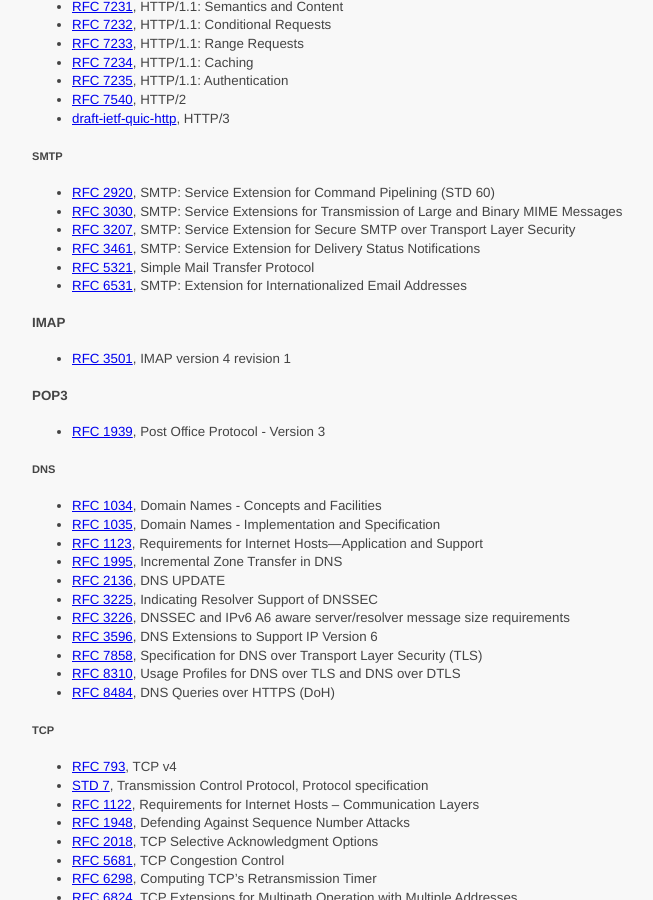
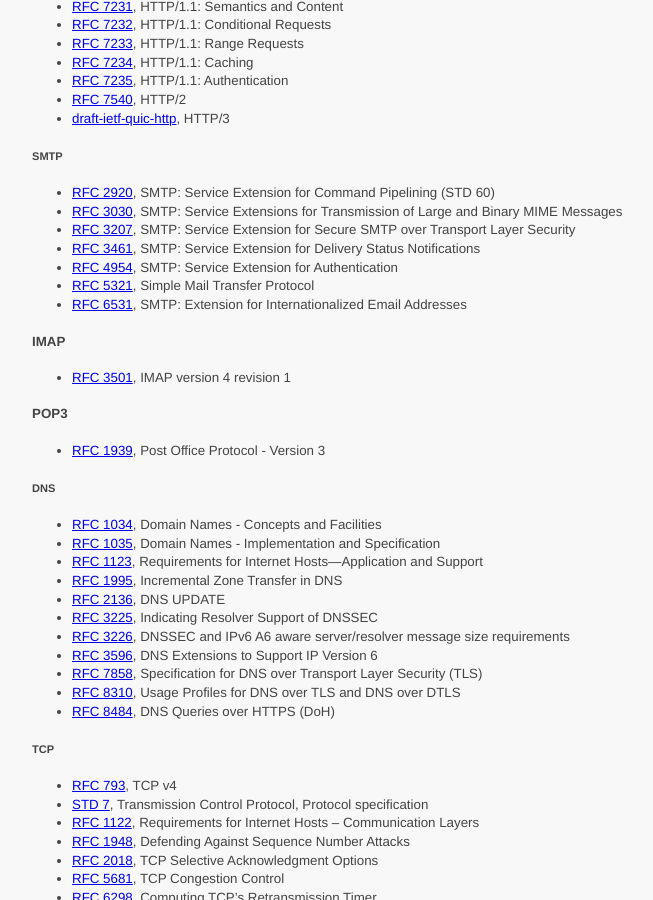
Before and after one commit to ycpcs/cs330-fall2021, a Jekyll site: the page built from resources/index.md, in a window 1280 px wide and 900 px high, scrolled down 2149 px. Shown: the whole window, without its empty margins (68-721 px from the left). Built offline with Jekyll 4.4.1, drawn with Linux system fonts in a browser that asks for light colours.

Commit message:
add rfc link

```diff
--- a/resources/index.md
+++ b/resources/index.md
@@ -132,6 +132,7 @@ Technical Documentation
   - [RFC 3030](https://tools.ietf.org/html/rfc3030), SMTP: Service Extensions for Transmission of Large and Binary MIME Messages
   - [RFC 3207](https://tools.ietf.org/html/rfc3207), SMTP: Service Extension for Secure SMTP over Transport Layer Security
   - [RFC 3461](https://tools.ietf.org/html/rfc3461), SMTP: Service Extension for Delivery Status Notifications
+  - [RFC 4954](https://datatracker.ietf.org/doc/html/rfc4954), SMTP: Service Extension for Authentication
   - [RFC 5321](https://tools.ietf.org/html/rfc5321), Simple Mail Transfer Protocol
   - [RFC 6531](https://tools.ietf.org/html/rfc6531), SMTP: Extension for Internationalized Email Addresses
 
```
